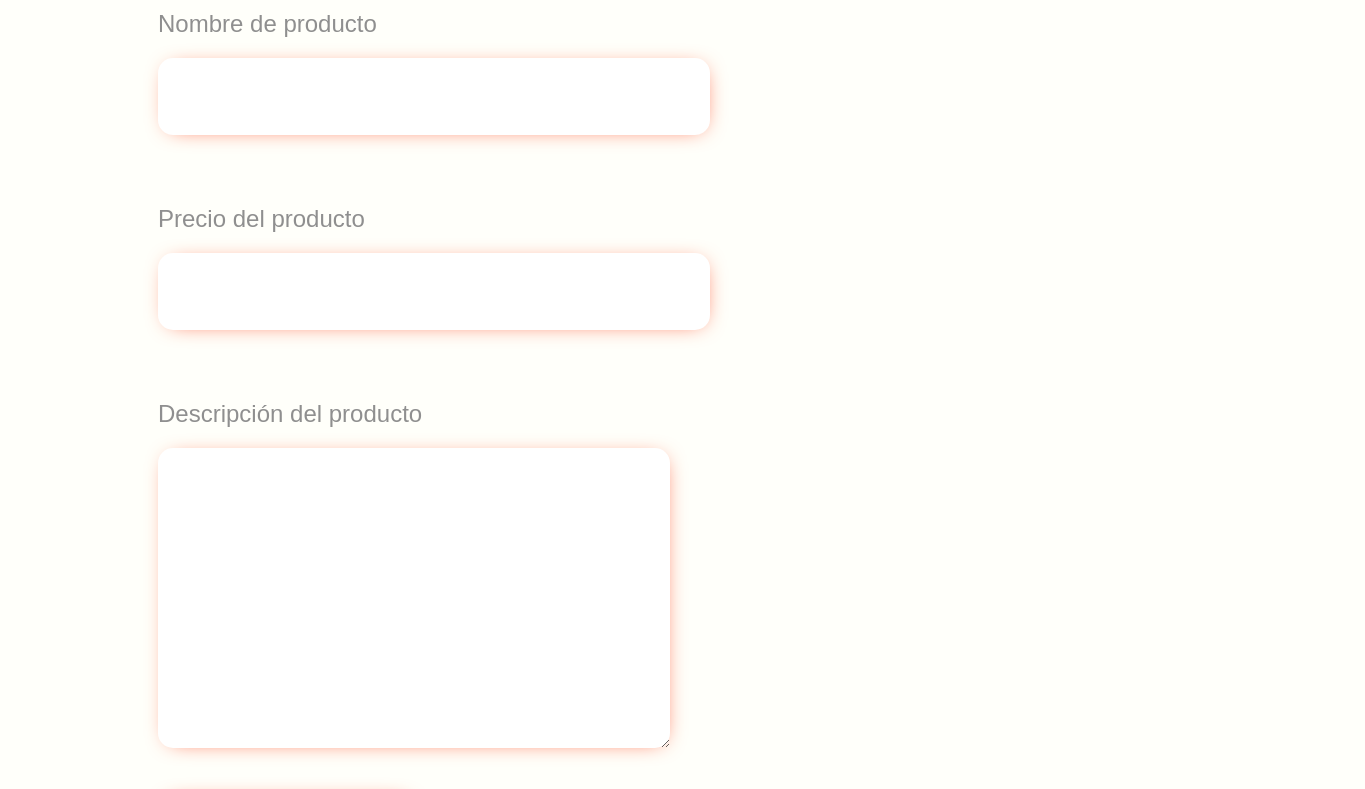
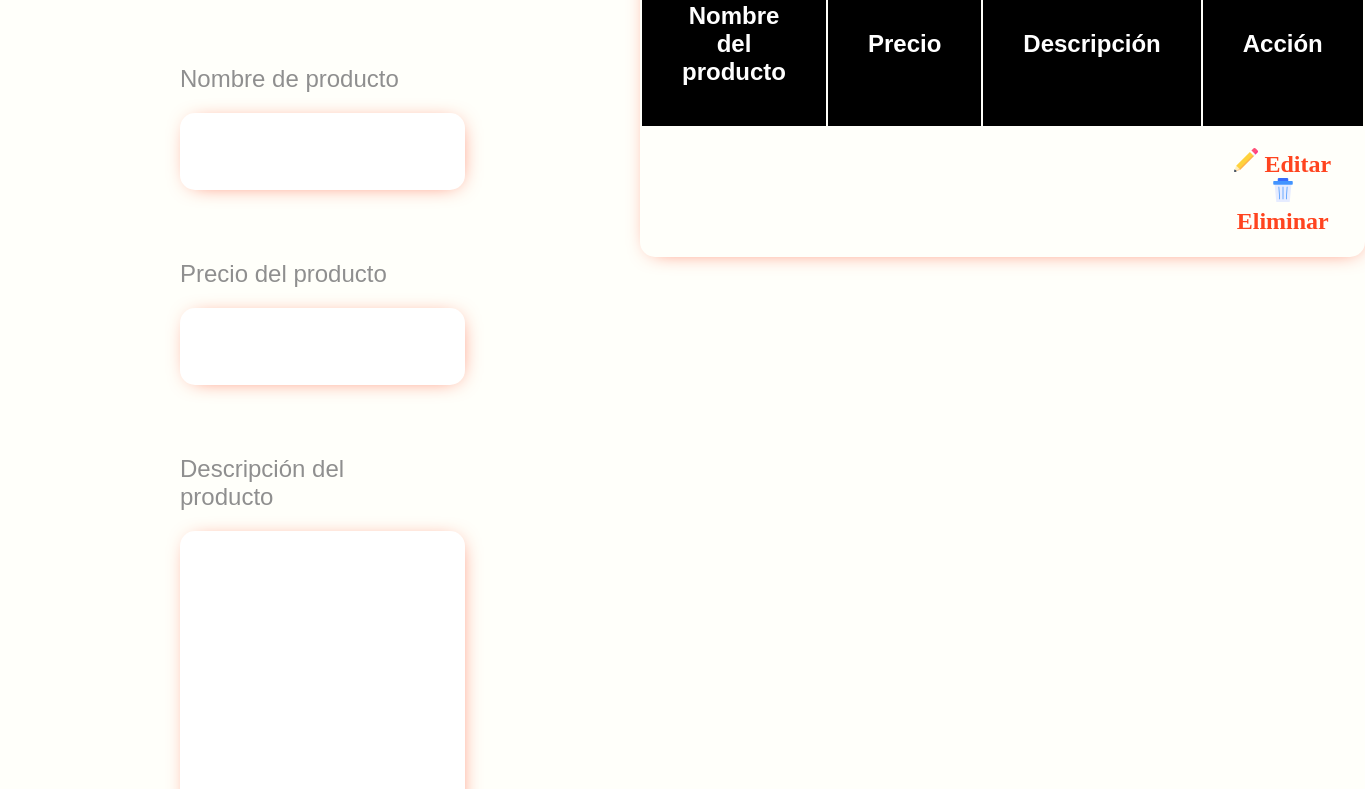
Before and after one commit to paito0909/segundo_proyecto.io, a plain HTML site: page Index.html in a window 1280 px wide. Shown: the part 375-1164 px from the top of the page, 1365 px wide, since content can reach past the window. Drawn offline with Linux system fonts and the light colour scheme.

Commit message:
tercer commit

```diff
--- a/Index.html
+++ b/Index.html
@@ -16,7 +16,7 @@
             </div>
         </div>
     </header>
-    <section class="center">
+    <section>
         <div class="colum1">
             <div class="form_tittle">
                 <h2>Crear nuevo producto</h2>
@@ -28,9 +28,47 @@
                     <label for="product_pric">Precio del producto</label>
                     <input type="number" id="product_price">
                     <label for="product_detail">Descripción del producto</label>
-                    <textarea name="product_detail" id="product_name" cols="30" rows="20"></textarea>
+                    <textarea name="product_detail" id="product_name" cols="30" rows="15"></textarea>
                     <button type="submit">CREAR</button>
                 </form>
+            </div>
+        </div>
+        <div class="colum2">
+            <div class="table">
+                <div class="form_tittle">
+                    <h2>Lista de productos</h2>
+                </div>
+                <table>
+                    <tr class="table_tittles">
+                        <th>
+                            <h3>Nombre del producto</h3>
+                        </th>
+                        <th>
+                            <h3>Precio</h3>
+                        </th>
+                        <th>
+                            <h3>Descripción</h3>
+                        </th>
+                        <th>
+                            <h3>Acción</h3>
+                        </th>
+                    </tr>
+                    <tr>
+                        <th>
+
+                        </th>
+                        <th>
+
+                        </th>
+                        <th>
+
+                        </th>
+                        <th>
+                            <a href="" class="action"><img src="img/pencil.png"> Editar</a>
+                            <a href="" class="action"><img src="img/trash.png"> Eliminar</a>
+                        </th>
+                    </tr>
+                </table>
             </div>
         </div>
     </section>
--- a/index.js
+++ b/index.js
@@ -0,0 +1,5 @@
+let listaProductos = [];
+
+let editar = false;
+
+const form = document.
--- a/style.css
+++ b/style.css
@@ -15,6 +15,13 @@ h2{
     font-weight: 700;
 }
 
+h3{
+    font-family: Arial, Helvetica, sans-serif;
+    font-size: 1.5em;
+    font-weight: bold;
+
+}
+
 body{
     background: #fffffa;
 }
@@ -25,6 +32,7 @@ body{
     margin: auto;
     overflow: hidden;
 }
+
 
 header{
     background-color: #FF441F;
@@ -45,6 +53,11 @@ header h1{
 
 .logo{
     width: 250px;
+    float: left;
+}
+
+.colum1{
+    width: 50%;
     float: left;
 }
 
@@ -86,9 +99,11 @@ input:focus{
 textarea{
     margin-top: 20px;
     width: 100%;
+    padding: 20px;
+    font-size: 1.5em;
+    font-family: Arial, Helvetica, sans-serif;
     box-shadow: 0,
     background: transparent,
-    color: #fff,
     padding: 20px;
     border-radius: 15px;
     border-style: none;
@@ -109,6 +124,48 @@ button{
     color: white;
 }
 
+section{
+ padding-left: 150px;
+ padding-right: 150px;
+}
+
 .center h2{
-    color:#FF441F
+    color:#c
 }
+
+.colum2{
+    width: 50%;
+    float: right;
+}
+
+table{
+    width: 100%;
+    border-radius: 15px;
+    border-style: none;
+    box-shadow: 2px 2px 22px -10px rgba(255,68,31,1);
+    padding: 0;
+
+}
+
+.table_tittles{
+    background-color: #000000;
+    margin: 0;
+    border-radius: 15px 15px 0 0;
+}
+
+.table_tittles h3{
+    margin: 20px;
+    color: white;
+
+}
+
+th{
+    padding: 20px;
+}
+
+tr th a{
+    font-size: 1.5em;
+    font-weight: bold;
+    color: #FF441F;
+    text-decoration: none;
+}
```
Also changed, not shown: Img/pencil.png (added), Img/trash.png (added).
